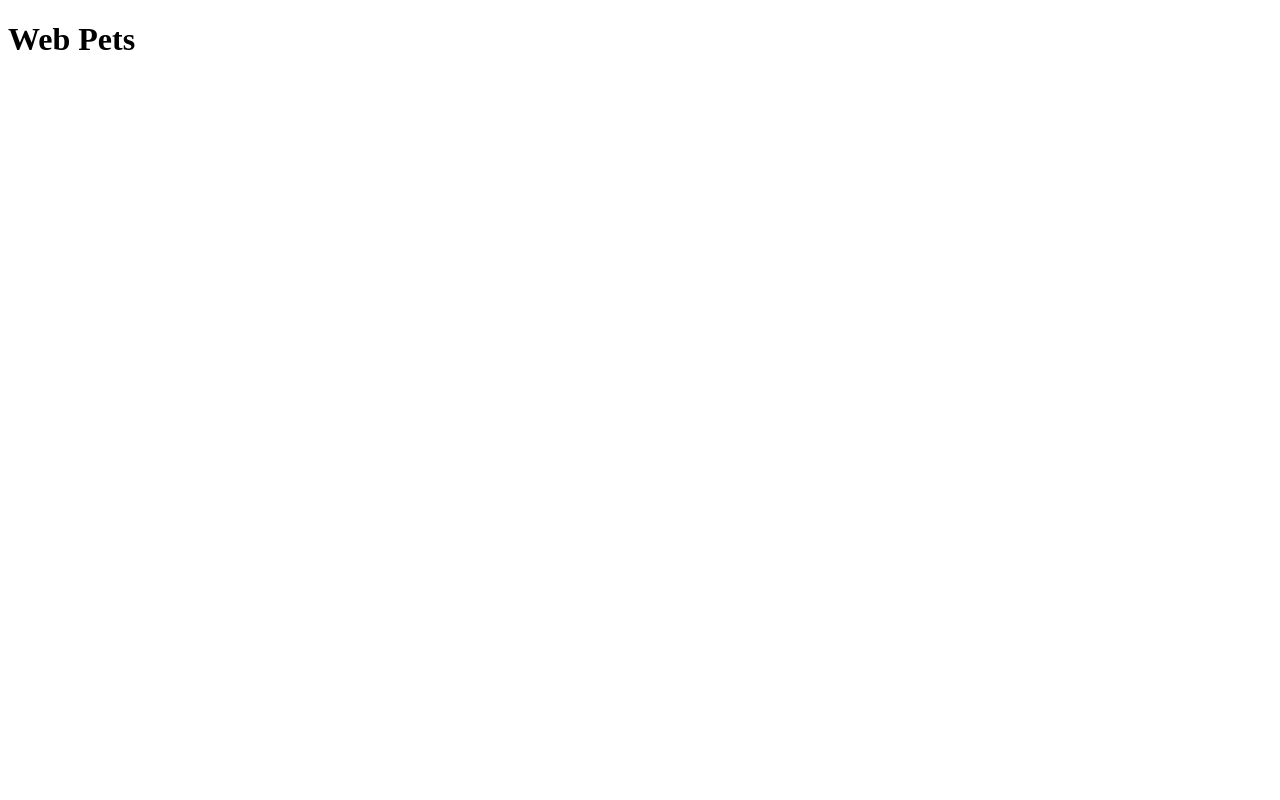
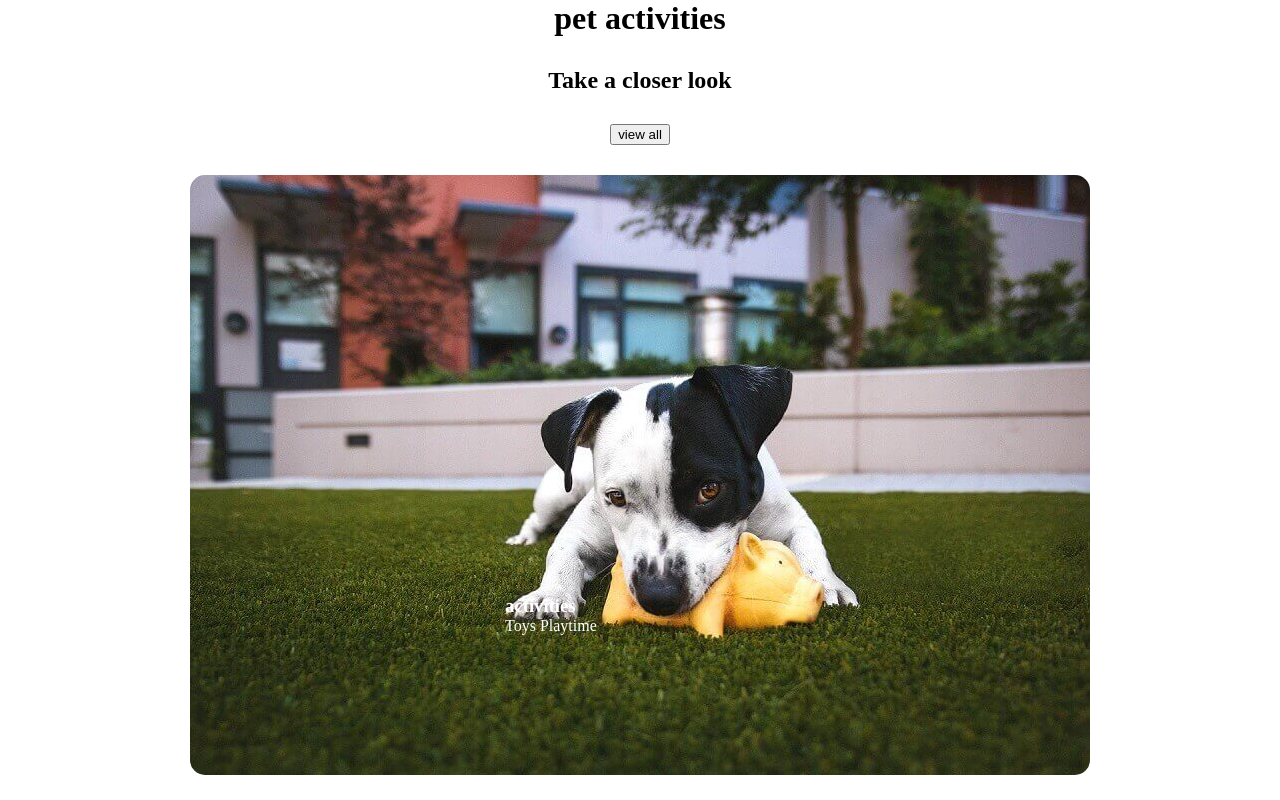
Before and after one commit to Gaston82/202301-w1ch4-gaston-artaza, a website built with Parcel: page src/index.html in a window 1280 px wide. Shown: the top 800 px of the page. Built offline with nearby package versions, Linux system fonts and the light colour scheme.

Commit message:
add main html structure

```diff
--- a/src/css/styles.css
+++ b/src/css/styles.css
@@ -0,0 +1,40 @@
+body {
+  margin: 0;
+}
+
+h1,
+h2,
+h3,
+p {
+  margin: 0;
+}
+
+img {
+  display: block;
+  max-width: 100%;
+}
+
+.container {
+  max-width: 90%;
+  margin: 0 auto;
+}
+
+main {
+  display: flex;
+  flex-direction: column;
+  align-items: center;
+  gap: 30px;
+}
+
+article {
+  border-radius: 15px;
+  overflow: hidden;
+  position: relative;
+}
+
+article div {
+  position: absolute;
+  top: 70%;
+  left: 35%;
+  color: white;
+}
--- a/src/index.html
+++ b/src/index.html
@@ -11,7 +11,34 @@
 </head>
 
 <body>
-  <h1>Web Pets</h1>
+  <div class="container">
+    <main>
+      <h1>pet activities</h1>
+      <h2>Take a closer look</h2>
+      <button>view all</button>
+      <article>
+        <img src="/src/images/01.jpg" alt="">
+        <div class="">
+          <h3>activities</h3>
+          <p>Toys Playtime</p>
+        </div>
+      </article>
+      <article>
+        <img src="/src/images/02.jpg" alt="">
+        <div class="">
+          <h3>activities</h3>
+          <p>Toys Playtime</p>
+        </div>
+      </article>
+      <article>
+        <img src="/src/images/03.jpg" alt="">
+        <div class="">
+          <h3>activities</h3>
+          <p>Toys Playtime</p>
+        </div>
+      </article>
+    </main>
+  </div>
 
 </body>
 
```
